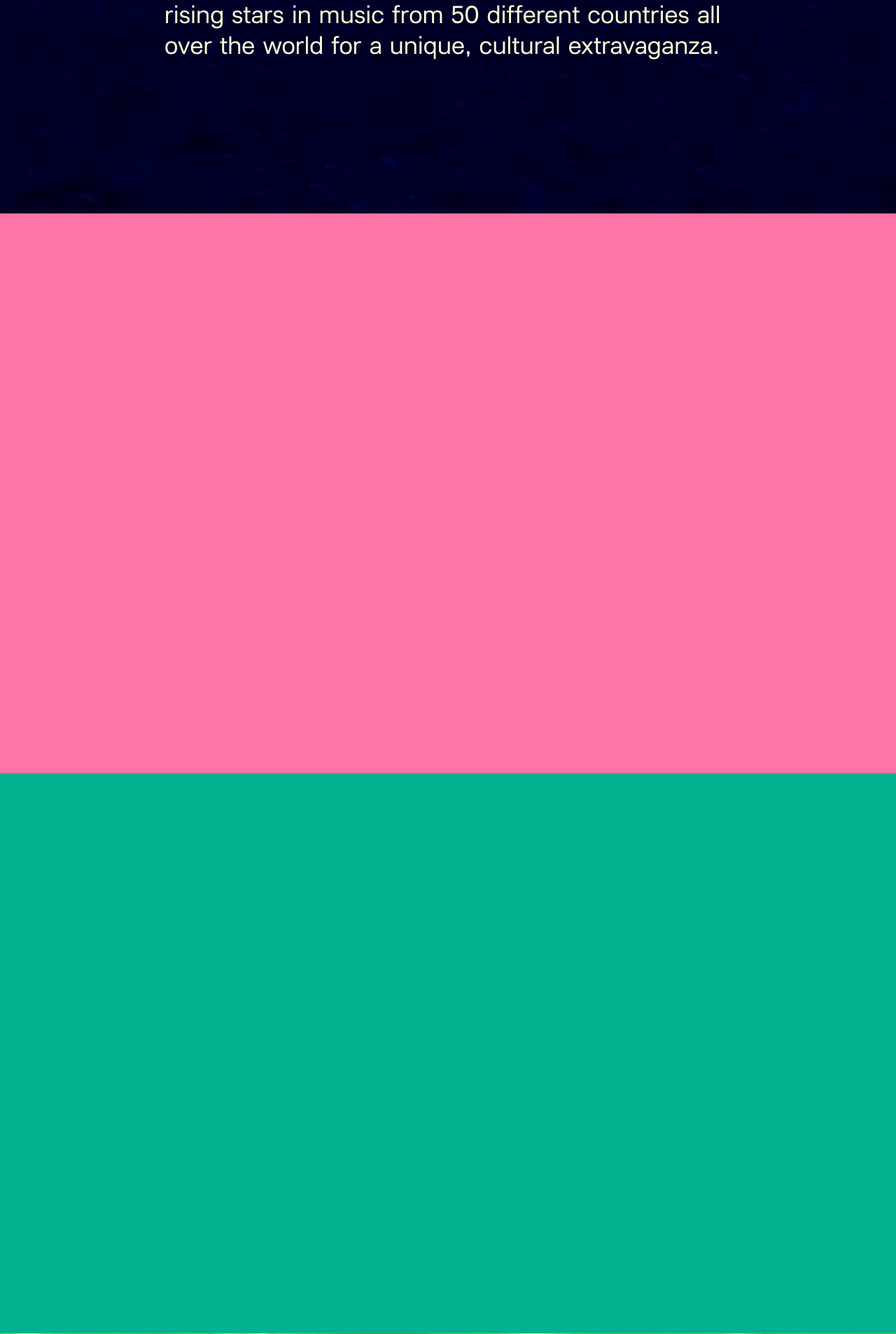
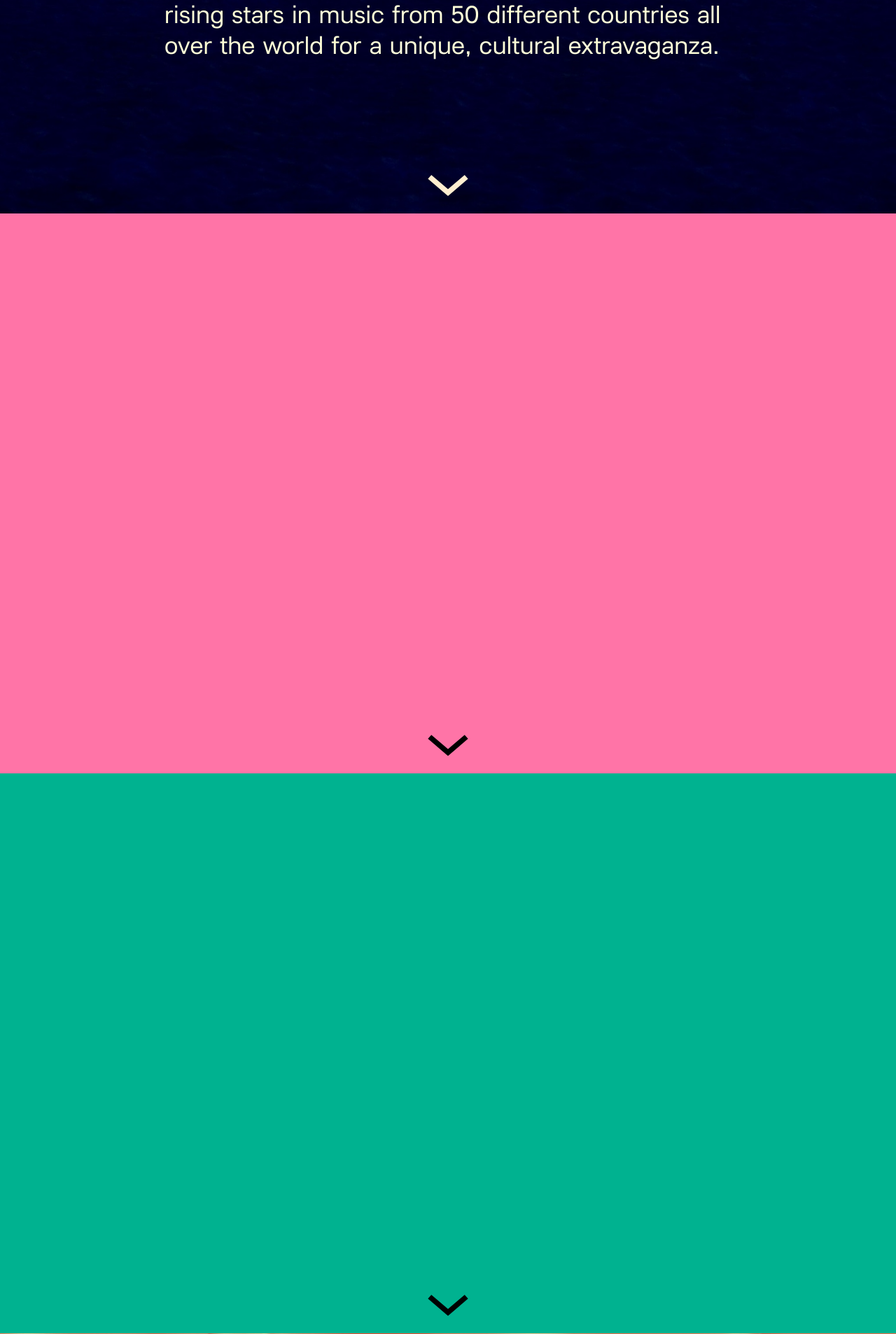
Before and after one commit to vandaadams/FIFTY-Festival, a PHP site: page / in a window 1280 px wide. Shown: the part 495-2401 px from the top of the page at 70% size. Run offline with PHP 8.4, Linux system fonts and the light colour scheme; some libraries are stand-ins or nearby versions.

Commit message:
added down arrows to sections

```diff
--- a/index.html
+++ b/index.html
@@ -220,7 +220,7 @@
     </div>
     <footer class="footer section-pad">
       <div class="container">
-        <img src="logo.svg" />
+        <img src="assets/images/logo.svg" />
         <p>
           <a class="js-scroll button" href="#intro">
             ↑ Back to top
--- a/stylesheets/style.css
+++ b/stylesheets/style.css
@@ -145,3 +145,20 @@
 .lineup li {
   margin-bottom: 21px;
 }
+
+.scroll-to {
+  position: absolute;
+  left: 50%;
+  transform: translateX(-50%);
+  bottom: 3vh;
+  width: 64px;
+  height: 32px;
+  background-image: url(../assets/images/down-arrow.svg);
+  background-repeat: no-repeat;
+  background-size: contain;
+  background-position: center;
+}
+
+.scroll-to-intro {
+  background-image: url(../assets/images/down-arrow-light.svg);
+}
```
